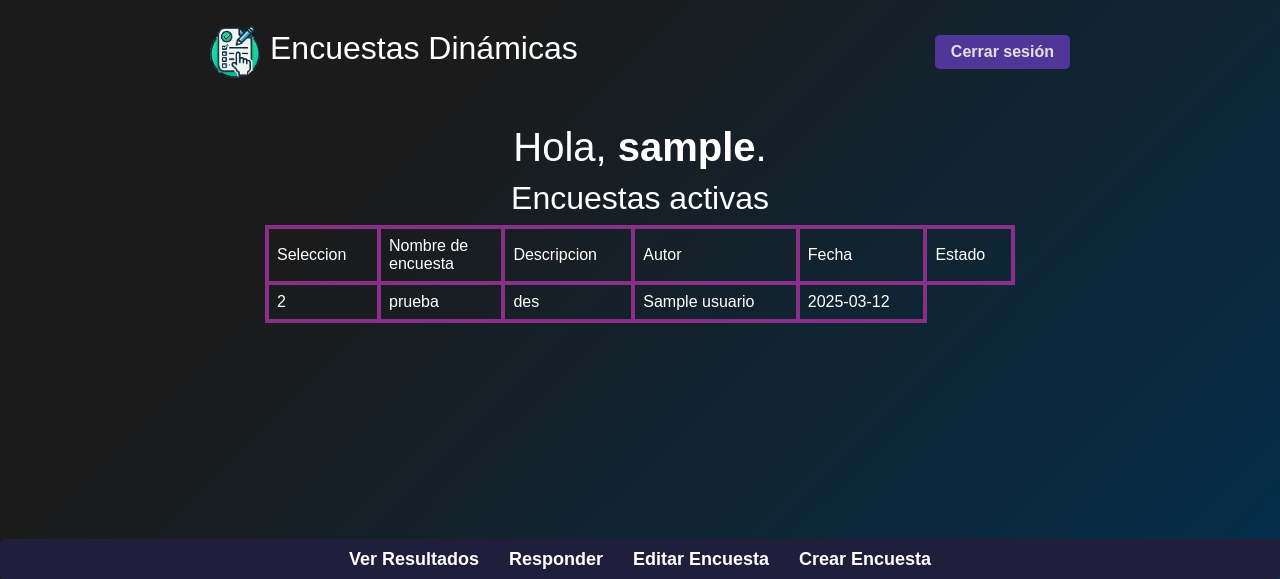
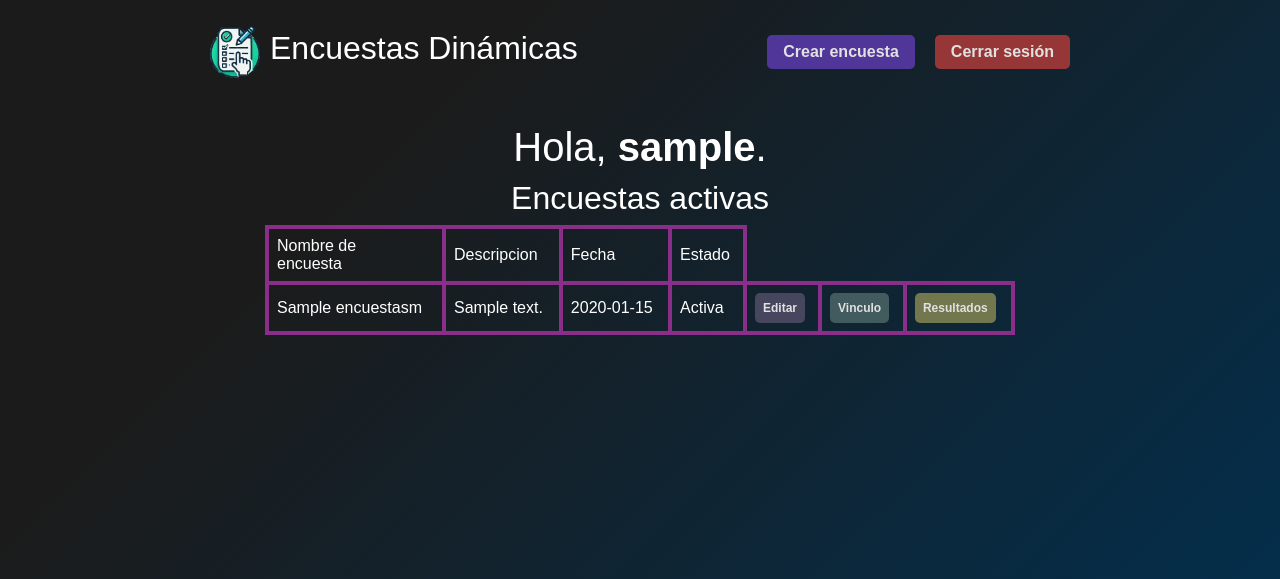
Before and after one commit to Izunny/Proyecto_Encuestas, a PHP site: page /welcome.php in a window 1280 px wide. Shown: the top 579 px of the page. Run offline with PHP 8.4, Linux system fonts and the light colour scheme; the visitor is signed in with stand-in values (Sample User, id 1); data comes from the database, SQL or seed files in the repository; tables that the repository leaves empty hold one stand-in row (values such as "Sample post").

Commit message:
Cambios en los enlaces de la dashboard

```diff
--- a/encuestas/assets/css/style.css
+++ b/encuestas/assets/css/style.css
@@ -154,6 +154,10 @@ p.text {
     width: 700px;
 }
 
+.cerrar_sesion {
+    background-color: rgb(150, 54, 54) !important;
+}
+
 /* Login */
 .wrapper {
     display: flex;
@@ -263,6 +267,33 @@ th, td{
     text-align: left;
 }
 
+.dashboard_button {
+    color: rgb(225, 225, 225);
+    font-weight: bold;
+    font-size: 12px;
+    background-color: #51369A;
+    border-radius: 5px;
+    border: none;
+    padding: 0.5rem 0.5rem;
+    min-width: 10px;
+    cursor: pointer;
+    transition: all 0.3s ease 0s;
+}
+
+.dashboard_button:hover {
+    background-color: rgba(81, 54, 154, 0.8)    ;
+
+}
+
+.dashboard_button:hover {
+    background-color: rgba(0,136,169,0.8);
+}
+
+.no_borders{
+    border-color: transparent;
+    border-bottom-style: hidden;
+    border-right-style: hidden;
+}
 
 /*diseño responsivo*/
 
--- a/encuestas/config/sql/db_encuestas.sql
+++ b/encuestas/config/sql/db_encuestas.sql
@@ -40,7 +40,7 @@ CREATE TABLE `enc_encuestasm` (
 -- Volcado de datos para la tabla `enc_encuestasm`
 --
 
-INSERT INTO `enc_encuestasm` (`idencuesta`, `nombre`, `descripcion`, `idusuario`, `fecha`, `activo`) VALUES
+INSERT INTO `enc_encuestasm` (`idencuesta`, `nombreU`, `descripcion`, `idusuario`, `fecha`, `activo`) VALUES
 (2, 'prueba', 'des', 1, '2025-03-12', 'S');
 
 -- --------------------------------------------------------
--- a/encuestas/includes/header.php
+++ b/encuestas/includes/header.php
@@ -21,7 +21,8 @@
         <div class="header_two">
 
             <?php if (isset($_SESSION['idusuario'])): ?>
-                <a href="/encuestas/logout.php"><button class="index_button_two">Cerrar sesión</button></a>
+                <a href="/encuestas/agregar.php"><button class="index_button_two">Crear encuesta</button></a>
+                <a href="/encuestas/logout.php"><button class="index_button_two cerrar_sesion">Cerrar sesión</button></a>
             <?php else: ?>
                 <a href="/encuestas/login.php"><button class="index_button_one">Iniciar sesión</button></a>
                 <a href="/encuestas/register.php"><button class="index_button_two">Registro</button></a>
--- a/encuestas/welcome.php
+++ b/encuestas/welcome.php
@@ -17,15 +17,13 @@ if(!isset($_SESSION["loggedin"]) || $_SESSION["loggedin"] !== true){
         $password = "";
         $database = "db_encuestas";
         $mysqli = new mysqli("localhost", $username, $password, $database);
-        $query = "SELECT * FROM enc_encuestasm INNER JOIN usuarios ON enc_encuestasm.idusuario=usuarios.idusuario ORDER BY idencuesta ASC";
+        $query = "SELECT * FROM enc_encuestasm ORDER BY idencuesta ASC";
 
 
         $tabla_enc = '<table class="table-welcome">
             <tr>
-                <td> <font face="Arial">Seleccion</font> </td>
                 <td> <font face="Arial">Nombre de<br>encuesta</font> </td>
                 <td> <font face="Arial">Descripcion</font> </td>
-                <td> <font face="Arial">Autor</font> </td>
                 <td> <font face="Arial">Fecha</font> </td>
                 <td> <font face="Arial">Estado</font> </td>
             </tr>';
@@ -33,19 +31,24 @@ if(!isset($_SESSION["loggedin"]) || $_SESSION["loggedin"] !== true){
         if ($result = $mysqli->query($query)) {
             while ($row = $result->fetch_assoc()) {
 
-                $field1name = $row["idencuesta"];
-                $field2name = $row["nombre"];
-                $field3name = $row["descripcion"];
-                $field4name = $row["nombreU"];
-                $field5name = $row["fecha"];
-
+                $field1name = $row["nombre"];
+                $field2name = $row["descripcion"];
+                $field3name = $row["fecha"];
+                $estado = $row["activo"];
+                if ($estado = 'S') {
+                    $field4name = "Activa";
+                } else {
+                    $field4name = "No activa";
+                }
 
                 $tabla_enc .= '<tr>
                         <td>'.$field1name.'</td>
                         <td>'.$field2name.'</td>
                         <td>'.$field3name.'</td>
                         <td>'.$field4name.'</td>
-                        <td>'.$field5name.'</td>
+                        <td><a href="/encuestas/editar.php"><button class="dashboard_button" style="background-color:rgb(70, 70, 95)  !important">Editar</button></a></td>
+                        <td><a href="/encuestas/responder.php"><button class="dashboard_button" style="background-color:rgb(66, 91, 94)   !important">Vinculo</button></a></td>
+                        <td><a href="/encuestas/responder.php"><button class="dashboard_button" style="background-color:rgb(114, 119, 77) !important">Resultados</button></a></td>
                     </tr>';
             }
             $tabla_enc .= '</table>';
@@ -70,15 +73,16 @@ if(!isset($_SESSION["loggedin"]) || $_SESSION["loggedin"] !== true){
 
     <?php include __DIR__ . "/includes/header.php"; ?>
     <div class="items-welcome">
-        <div class="wrap-welcome">
+        <div>
             <h1>Hola, <b><?php echo htmlspecialchars($_SESSION["username"]); ?></b>.</h1>
         </div>
-
-        <div class="wrap-welcome">
+        <div>
             <h2>Encuestas activas</h2>
-            <p> <?php echo $tabla_enc; ?> </p>
+            <p class="table_dashboard"> <?php echo $tabla_enc; ?> </p>
         </div>
     </div>
+
+    <!--
     <nav>
         <ul class="nav-menu">
             <li><a href="#">Ver Resultados</a></li>
@@ -87,6 +91,6 @@ if(!isset($_SESSION["loggedin"]) || $_SESSION["loggedin"] !== true){
             <li><a href="agregar.php">Crear Encuesta</a></li>
         </ul>
     </nav>
-
+    -->
 </body>
 </html>
```
Also changed, not shown: encuestas/register.php (+5 -5 lines).
